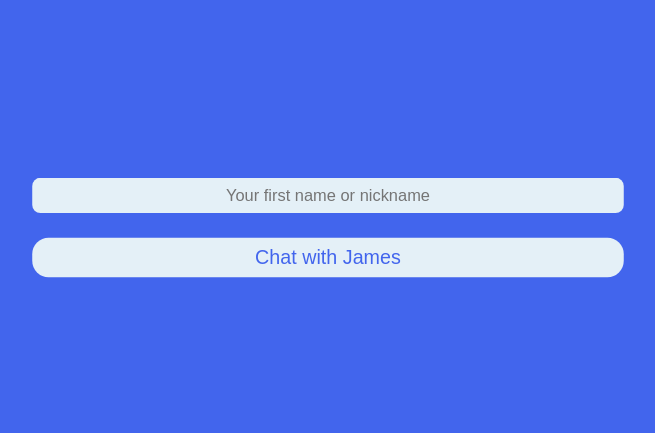
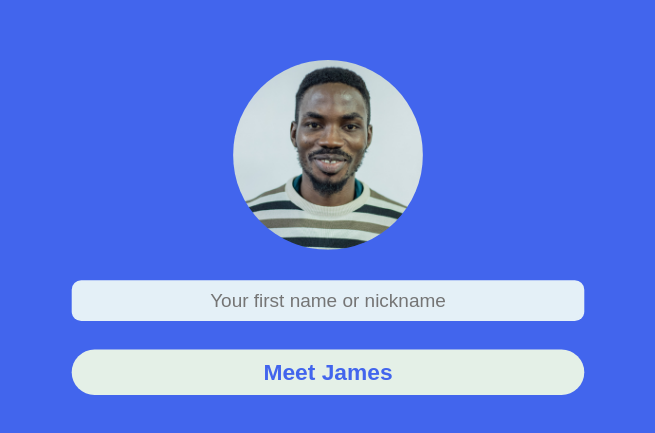
Before and after one commit to erozonachi/portfolio-vue, a Nuxt app: page / in a window 1280 px wide. Shown: the part 173-606 px from the top of the page, without its empty margins (312-967 px from the left). Built offline with nearby package versions, Linux system fonts and the light colour scheme.

Commit message:
Adjust form styles

```diff
--- a/components/StartScreen.vue
+++ b/components/StartScreen.vue
@@ -5,8 +5,9 @@
       <h1 class="title">James, Eneh</h1>
     </div>
     <form v-else>
+      <img :src="Avatar" alt="Eneh's Display Pix" class="avatar" />
       <input type="text" placeholder="Your first name or nickname" />
-      <button type="submit">Chat with James</button>
+      <button type="submit">meet james</button>
     </form>
   </div>
 </template>
@@ -20,7 +21,7 @@
   }),
   methods: {
     loaded: function() {
-      setTimeout(() => (this.isLoading = !this.isLoading), 5000)
+      setTimeout(() => (this.isLoading = !this.isLoading), 4000)
     }
   },
   created: function() {
@@ -43,7 +44,7 @@
 }
 
 form {
-  max-width: 800px;
+  max-width: 600px;
   width: 90%;
   animation: unleash 5s;
 }
@@ -53,21 +54,24 @@
   outline: none;
   border: none;
   padding: 1rem;
-  max-width: 800px;
+  max-width: 600px;
   width: 90%;
-  background-color: #e4f0f7;
   color: #4265ed;
 }
 input {
   border-radius: 1rem;
   font-size: 2rem;
-  margin-bottom: 30px;
+  margin: 30px 0;
+  background-color: #e4f0f7;
   text-align: center;
 }
 button {
-  border-radius: 2rem;
+  border-radius: 2.5rem;
   font-size: 2.4rem;
+  background-color: #e4f0e7;
   cursor: pointer;
+  text-transform: capitalize;
+  font-weight: bold;
 }
 
 .avatar {
```
